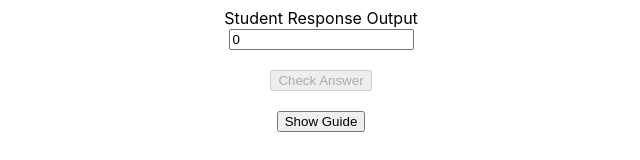
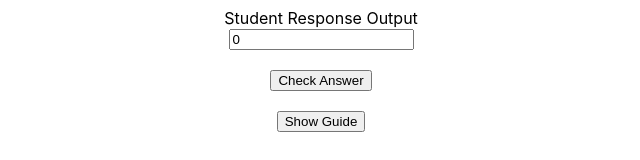
Before and after one commit to Kevin1289/unit-conversion-frontend, a React (Create React App) app: page / in a window 1280 px wide. Shown: the part 562-722 px from the top of the page, without its empty margins (319-959 px from the left). Built offline with nearby package versions, Linux system fonts and the light colour scheme; no server answers.

Commit message:
fix: add support for 0 as input

```diff
--- a/src/components/unitConversion/UnitConversion.jsx
+++ b/src/components/unitConversion/UnitConversion.jsx
@@ -130,11 +130,7 @@ const UnitConversion = () => {
         dataTestId="StudentResponse"
       />
       <br />
-      <button
-        onClick={checkAnswer}
-        disabled={!inputValue || !studentResponse}
-        data-testid="CheckAnswer"
-      >
+      <button onClick={checkAnswer} data-testid="CheckAnswer">
         Check Answer
       </button>
 
```
Also changed, not shown: 1 other file (tests, documents, lock files or other folders).
